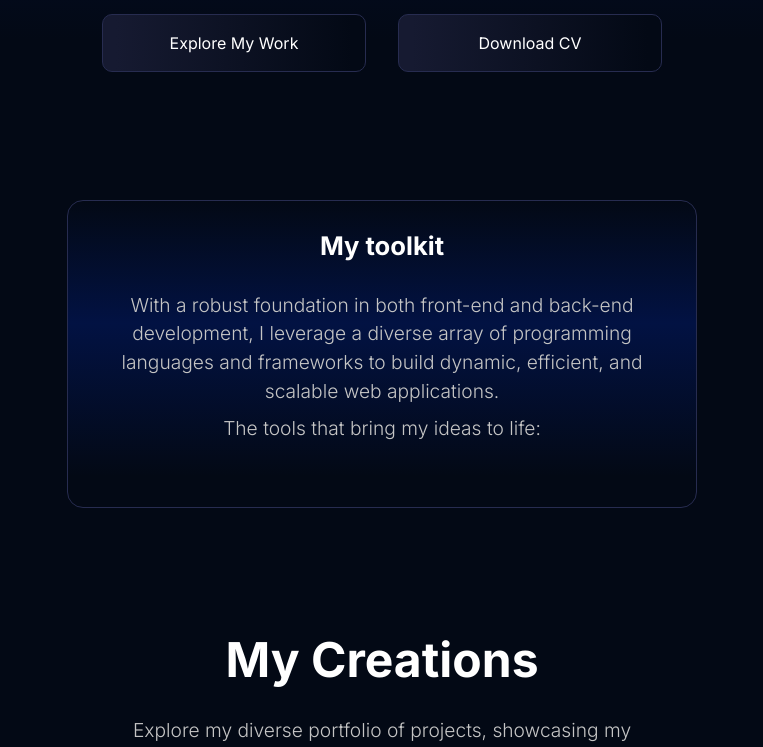
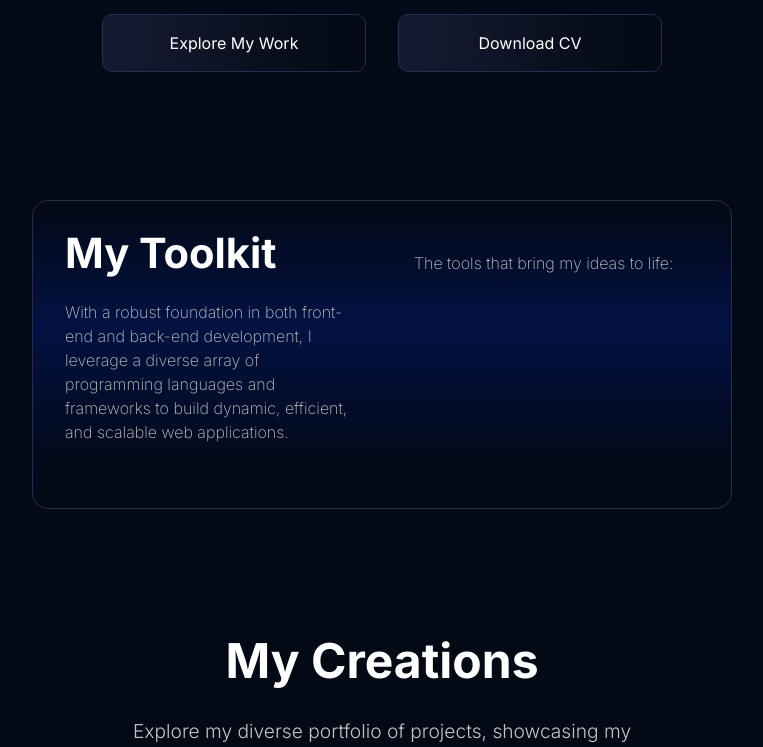
Before and after one commit to jakegodsall/portfolio_site, a Django app: page / in a window 1280 px wide. Shown: the part 616-1363 px from the top of the page, without its empty margins (258-1021 px from the left). Run offline with Django 5.2, Linux system fonts and the light colour scheme; data that the repository does not hold is empty.

Commit message:
added tablet layout to skill section

```diff
--- a/portfolio/static/portfolio/css/styles.css
+++ b/portfolio/static/portfolio/css/styles.css
@@ -388,12 +388,26 @@ input, select, textarea {
   gap: 1.25rem;
 }
 
+.skill-detail_svg {
+  width: 50px;
+  height: 50px;
+}
+
 .skill-detail_name {
   font-size: 1.1rem;
   font-weight: 500;
   text-shadow: 2px 5px 5px rgba(0, 0, 0, 0.05);
 }
 
+@media screen and (min-width: 600px) {
+  .skill-detail_svg {
+    width: 30px;
+    height: 30px;
+  }
+  .skill-detail_name {
+    font-size: 0.8rem;
+  }
+}
 .socials-bar {
   display: flex;
   justify-content: center;
@@ -651,17 +665,16 @@ input, select, textarea {
   margin-bottom: 2rem;
 }
 
-.skills-section_content {
-  display: flex;
-  flex-direction: column;
-  gap: 0.5rem;
+.skills-section_description {
   margin-bottom: 2rem;
+  font-weight: 200;
   line-height: 1.5;
+  font-size: 1rem;
+  color: var(--secondary-text);
 }
 
-.skills-section_content > p {
-  color: var(--secondary-text);
-  font-weight: 300;
+.skills-section_description:last-of-type {
+  margin-bottom: 4.2rem;
 }
 
 .skills-section_skill-list {
@@ -674,8 +687,36 @@ input, select, textarea {
 
 @media screen and (min-width: 650px) {
   .skills-section {
-    max-width: 630px;
+    max-width: 700px;
     margin: 2rem 2rem 8rem;
+    text-align: left;
+    display: grid;
+    row-gap: 1.6rem;
+    column-gap: 4rem;
+    grid-template-columns: 1fr 1fr;
+    grid-template-rows: auto 1fr;
+    grid-template-areas: "item1 item2" "item4 item3";
+  }
+  .skills-section_title {
+    grid-area: item1;
+    margin-bottom: 0;
+    font-size: 2.6rem;
+  }
+  .skills-section_description:first-of-type {
+    grid-area: item4;
+    align-self: start;
+  }
+  .skills-section_description:last-of-type {
+    grid-area: item2;
+    margin-bottom: 0;
+    align-self: end;
+  }
+  .skills-section_skill-list {
+    grid-area: item3;
+    align-self: start;
+    column-gap: 0.8rem;
+    row-gap: 1rem;
+    justify-content: flex-start;
   }
   .skills-section_content {
     font-size: 1.2rem;
--- a/portfolio/static/portfolio/scss/components/skill-detail.scss
+++ b/portfolio/static/portfolio/scss/components/skill-detail.scss
@@ -5,8 +5,24 @@
 	gap: 1.25rem;
 }
 
+.skill-detail_svg {
+	width: 50px;
+	height: 50px;
+}
+
 .skill-detail_name {
 	font-size: 1.1rem;
 	font-weight: 500;
 	text-shadow: 2px 5px 5px rgba(0, 0, 0, 0.05);
 }
+
+@media screen and (min-width: 600px) {
+	.skill-detail_svg {
+		width: 30px;
+		height: 30px;
+	}
+
+	.skill-detail_name {
+		font-size: 0.8rem;
+	}
+}
--- a/portfolio/static/portfolio/scss/layouts/skill.scss
+++ b/portfolio/static/portfolio/scss/layouts/skill.scss
@@ -20,17 +20,16 @@
 	margin-bottom: 2rem;
 }
 
-.skills-section_content {
-	display: flex;
-	flex-direction: column;
-	gap: 0.5rem;
+.skills-section_description {
 	margin-bottom: 2rem;
+	font-weight: 200;
 	line-height: 1.5;
+	font-size: 1rem;
+	color: var(--secondary-text);
 }
 
-.skills-section_content > p {
-	color: var(--secondary-text);
-	font-weight: 300;
+.skills-section_description:last-of-type {
+	margin-bottom: 4.2rem;
 }
 
 .skills-section_skill-list {
@@ -43,8 +42,43 @@
 
 @media screen and (min-width: 650px) {
 	.skills-section {
-		max-width: 630px;
+		max-width: 700px;
 		margin: 2rem 2rem 8rem;
+		text-align: left;
+
+		display: grid;
+		row-gap: 1.6rem;
+		column-gap: 4rem;
+		grid-template-columns: 1fr 1fr;
+		grid-template-rows: auto 1fr;
+		grid-template-areas:
+        "item1 item2"
+        "item4 item3";
+	}
+
+	.skills-section_title {
+		grid-area: item1;
+		margin-bottom: 0;
+		font-size: 2.6rem;
+	}
+
+	.skills-section_description:first-of-type {
+		grid-area: item4;
+		align-self: start;
+	}
+
+	.skills-section_description:last-of-type {
+		grid-area: item2;
+		margin-bottom: 0;
+		align-self: end;
+	}
+
+	.skills-section_skill-list {
+		grid-area: item3;
+		align-self: start;
+		column-gap: 0.8rem;
+		row-gap: 1rem;
+		justify-content: flex-start;
 	}
 
 	.skills-section_content {
--- a/portfolio/templates/portfolio/partials/skill/skill-detail.html
+++ b/portfolio/templates/portfolio/partials/skill/skill-detail.html
@@ -1,4 +1,4 @@
 <div class="skill-detail">
-  <img class="skill-detail_svg" width="50" height="50" src="{{ skill.svg_icon.url }}" alt="{{ skill.name }} icon">
+  <img class="skill-detail_svg" src="{{ skill.svg_icon.url }}" alt="{{ skill.name }} icon">
   <p class="skill-detail_name">{{ skill.name }}</p>
 </div>
--- a/portfolio/templates/portfolio/partials/skill/skill-section.html
+++ b/portfolio/templates/portfolio/partials/skill/skill-section.html
@@ -1,9 +1,7 @@
 <section class="skills-section box-shadow">
-    <h2 class="skills-section_title">My toolkit</h2>
-    <div class="skills-section_content">
-        <p>With a robust foundation in both front-end and back-end development, I leverage a diverse array of programming languages and frameworks to build dynamic, efficient, and scalable web applications.</p>
-        <p>The tools that bring my ideas to life:</p>
-    </div>
+    <h2 class="skills-section_title">My Toolkit</h2>
+    <p class="skills-section_description">With a robust foundation in both front-end and back-end development, I leverage a diverse array of programming languages and frameworks to build dynamic, efficient, and scalable web applications.</p>
+    <p class="skills-section_description">The tools that bring my ideas to life:</p>
     <ul class="skills-section_skill-list">
         {% for skill in skills %}
             {% if skill.is_for_skills_section %}
```
Also changed, not shown: 1 other file.
